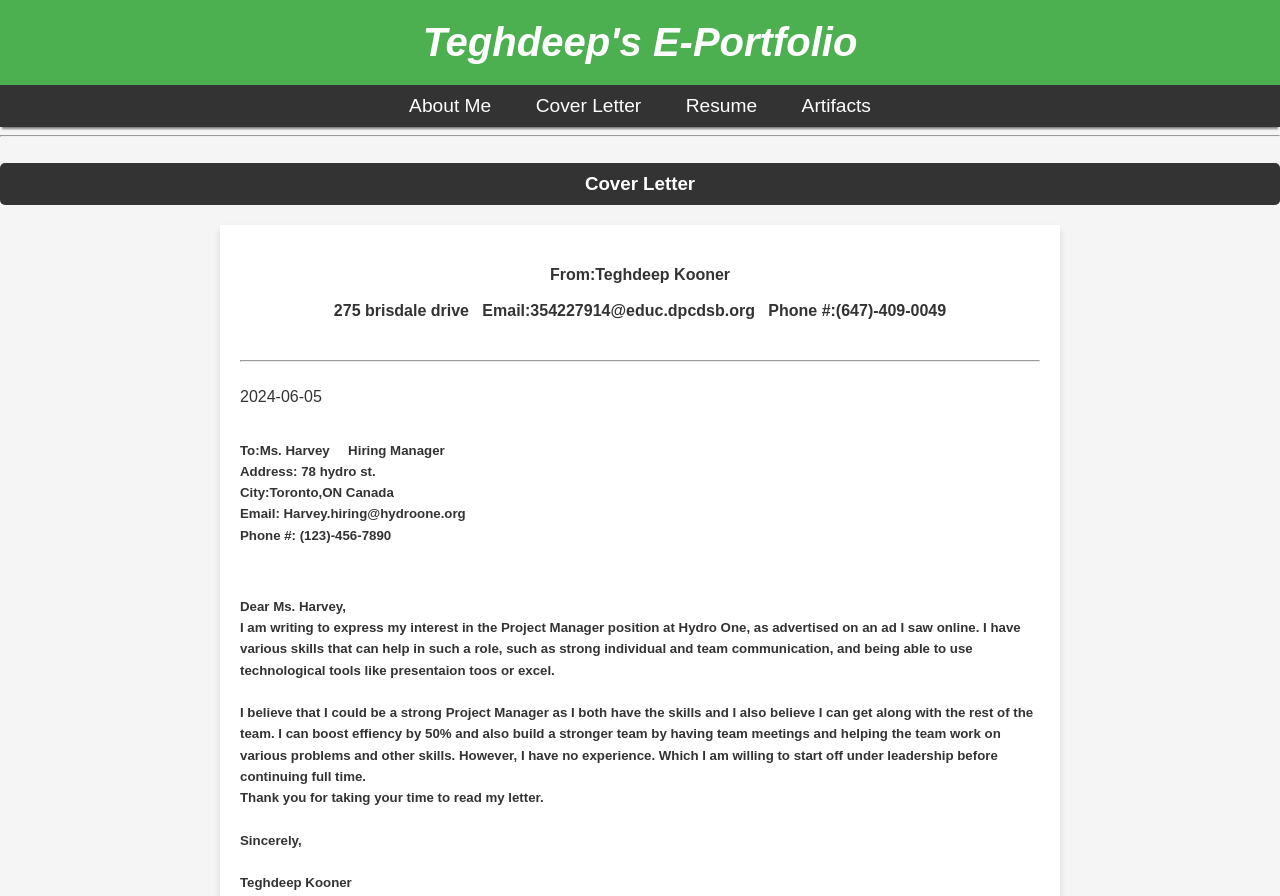
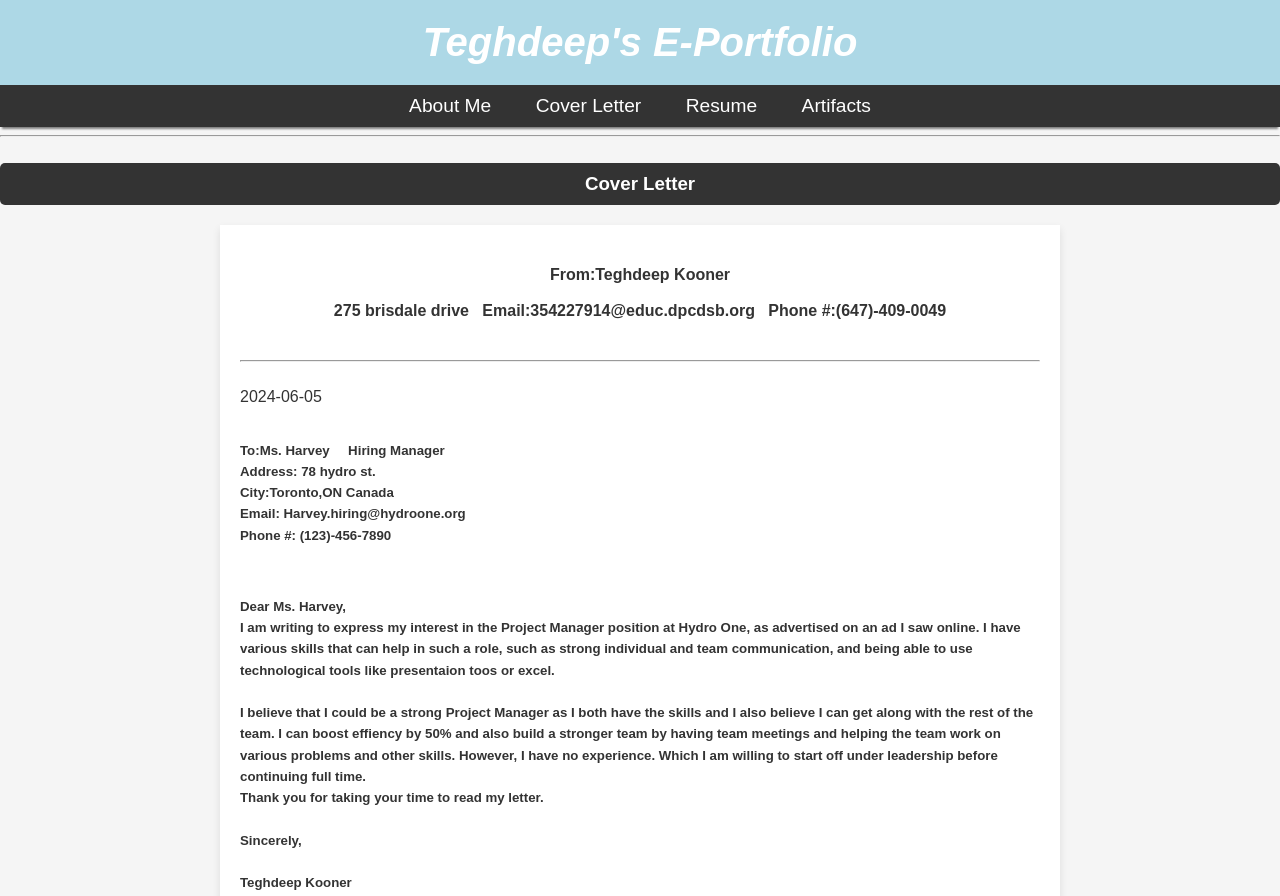
Before and after one commit to TeghK/teghdeeps-e-portfolio, a plain HTML site: page cover letter.html in a window 1280 px wide. Shown: the top 896 px of the page. Drawn offline with Linux system fonts and the light colour scheme.

Commit message:
Update cover letter.html

```diff
--- a/cover letter.html
+++ b/cover letter.html
@@ -13,7 +13,7 @@
         }
         header {
             text-align: center;
-            background-color: #4CAF50; /* Dark green color */
+           background-color: #ADD8E6; /* Light blue color */
             padding: 20px 0;
             font-style: italic;
             box-shadow: 0 4px 2px -2px gray;
```
